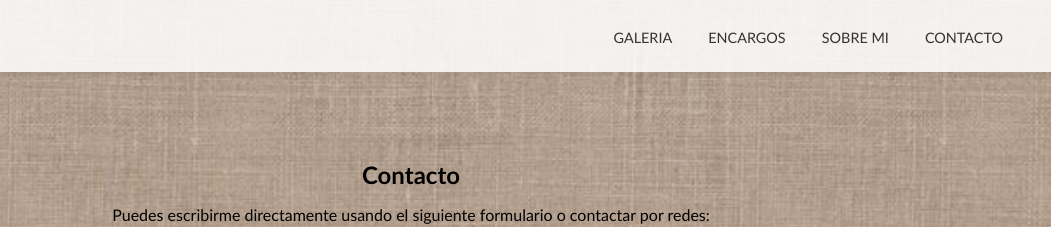
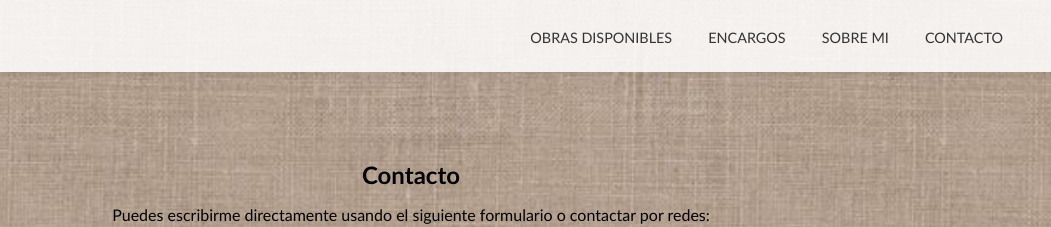
Before and after one commit to ini8a/Pagina-Mama, a plain HTML site: page contacto.html in a window 1280 px wide. Shown: the top 227 px of the page, 229-1280 px from the left. Drawn offline with Linux system fonts and the light colour scheme.

Commit message:
correccion xiki

```diff
--- a/contacto.html
+++ b/contacto.html
@@ -16,7 +16,7 @@
       <img src="logo.jpeg" alt="Logotipo Iciar Ochoa" class="logo-img">
     </div>
     <div>
-      <a href="ici.html">GALERIA</a>
+      <a href="ici.html">obras disponibles</a>
       <a href="Encargos.html">Encargos</a>
       <a href="sobre-mi.html">SOBRE MI</a>
       <a href="contacto.html">CONTACTO</a>
```
Also changed, not shown: sobre-mi.html (+1 -1 lines).
